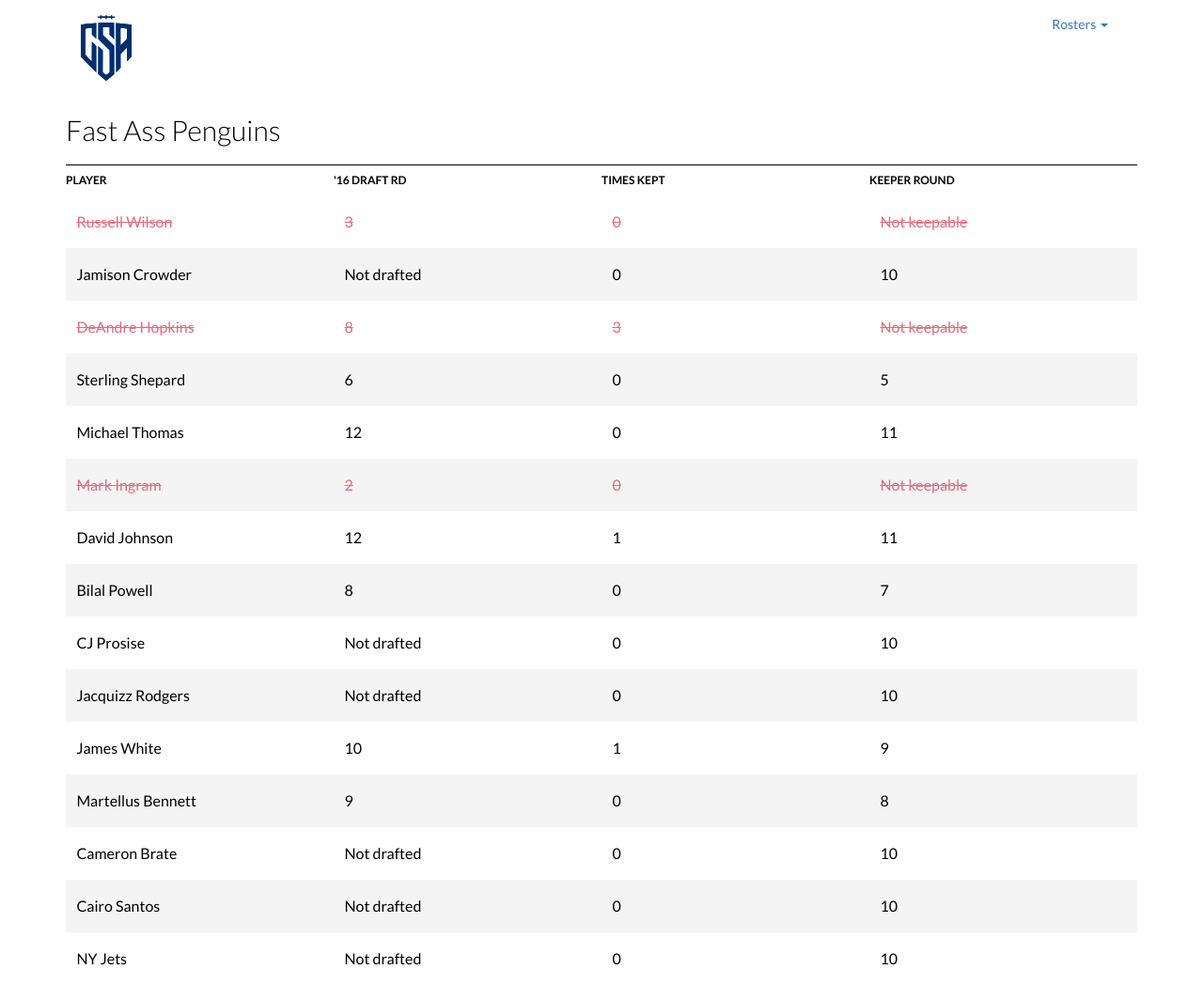
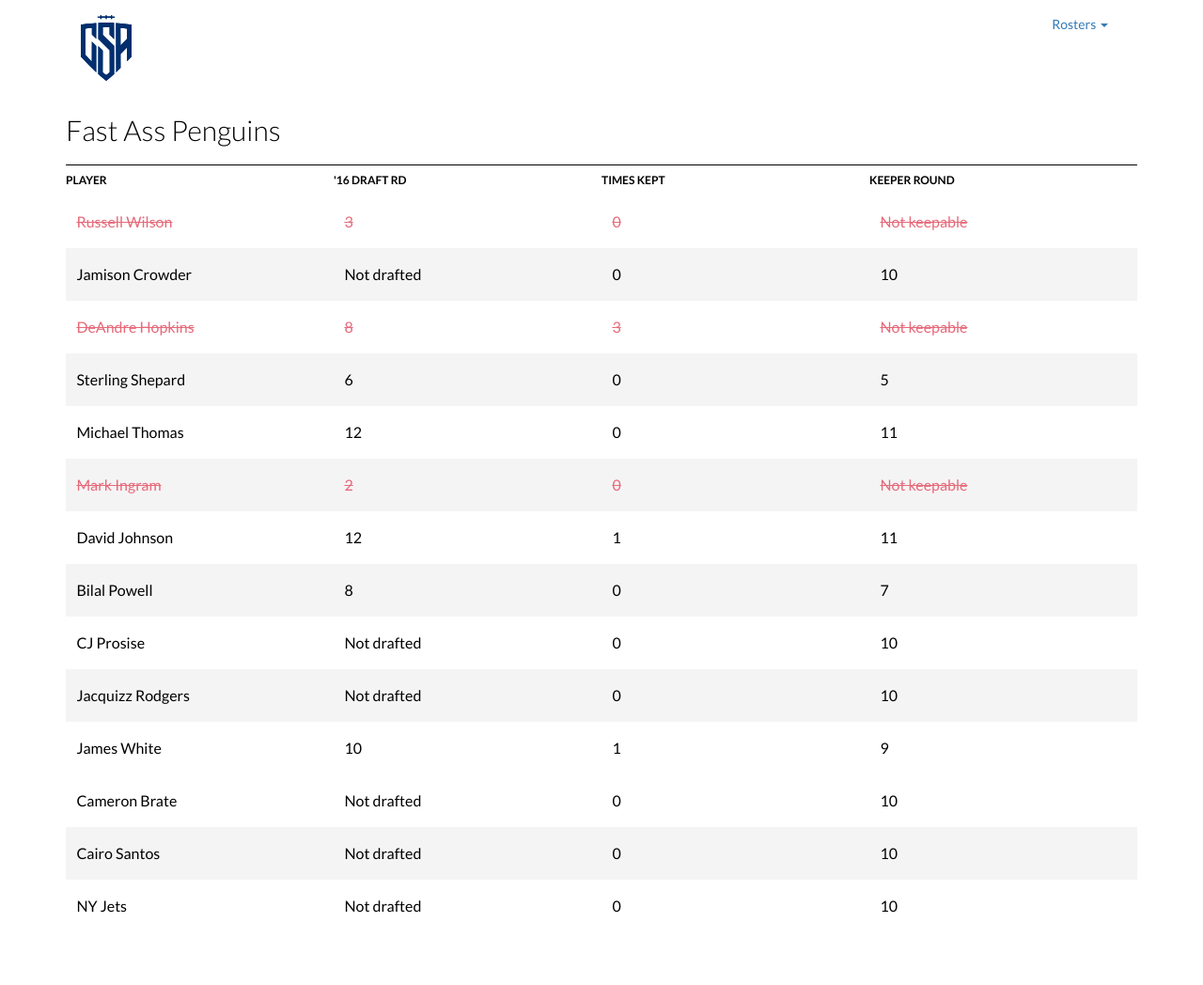
Before and after one commit to hichrislewis/csa-league.github.io, a Jekyll site: the page fastasspenguins.html, which Jekyll copies as it is, in a window 1280 px wide. Shown: the whole page at 94% size. Built offline with Jekyll 4.4.1, drawn with Linux system fonts in a browser that asks for light colours; after the commit the page ends 992 px from its top, so only the background shows below that.

Commit message:
Update fastasspenguins.html

```diff
--- a/fastasspenguins.html
+++ b/fastasspenguins.html
@@ -118,10 +118,6 @@
         <div class="columns player"><p>1</p></div>
         <div class="columns player"><p>9</p></div>
         <!--Tight Ends-->
-        <div class="columns playeralt"><p>Martellus Bennett</p></div>
-        <div class="columns playeralt"><p>9</p></div>
-        <div class="columns playeralt"><p>0</p></div>
-        <div class="columns playeralt"><p>8</p></div>
         <div class="columns player"><p>Cameron Brate</p></div>
         <div class="columns player"><p>Not drafted</p></div>
         <div class="columns player"><p>0</p></div>
```
